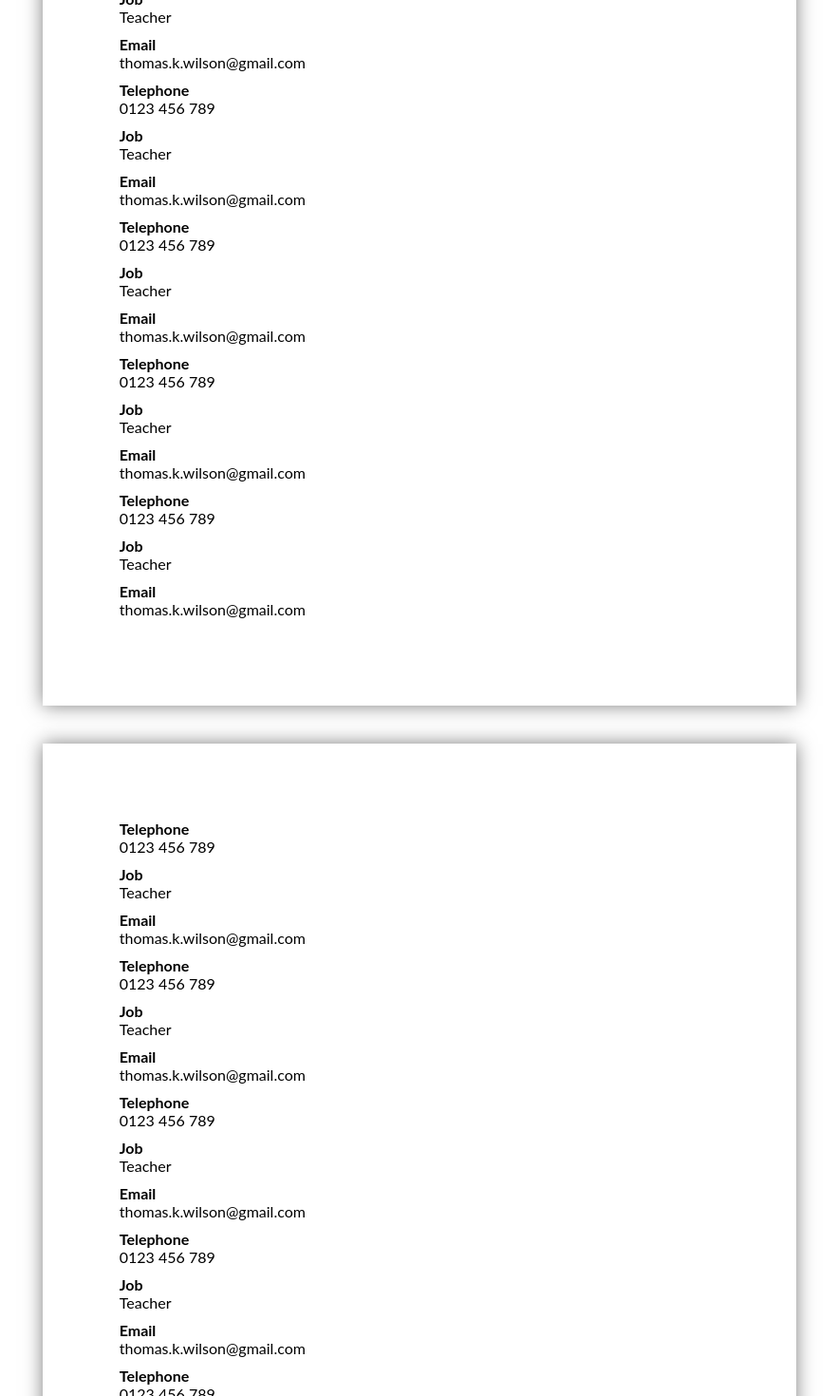
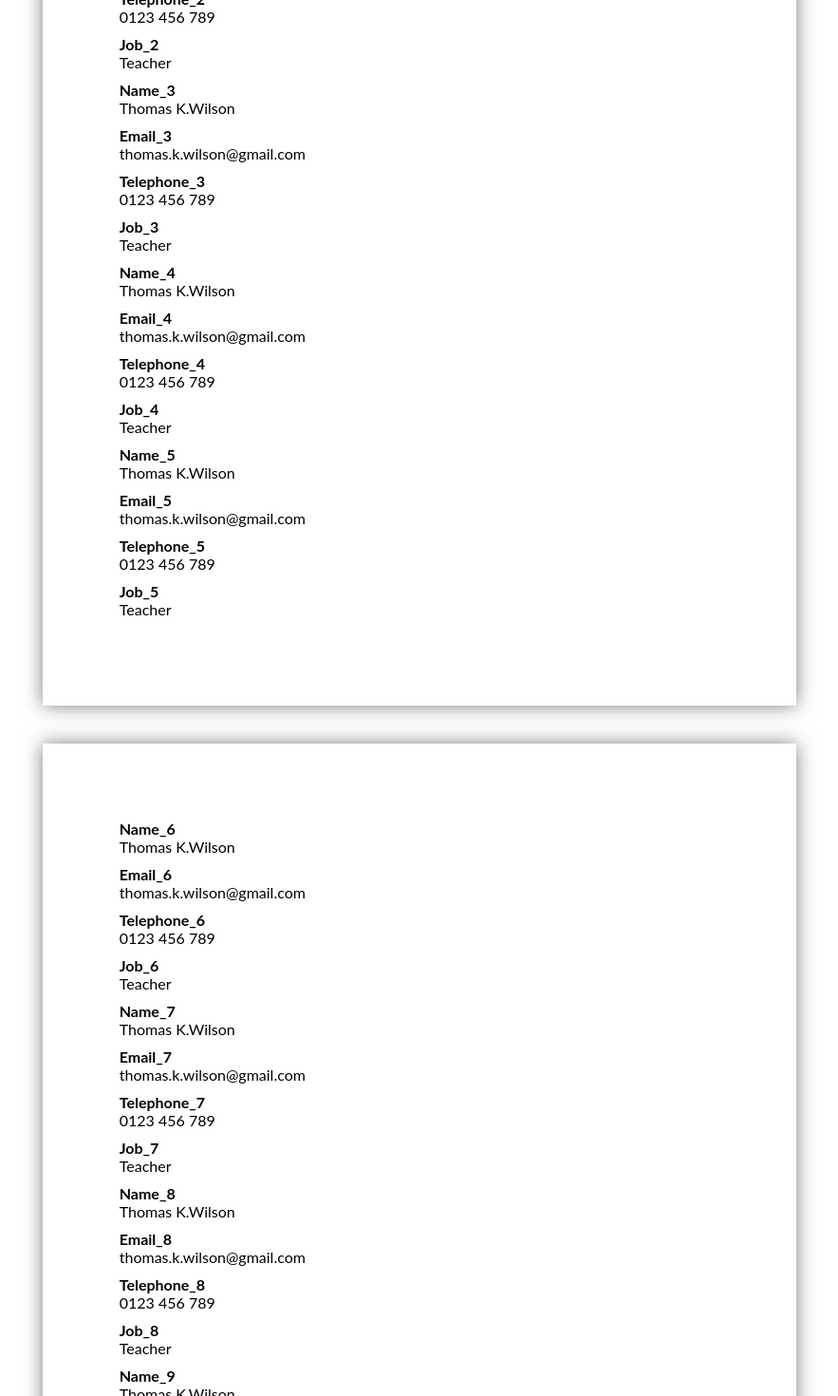
Before and after one commit to vuonghuuthien/Page-in-A4-size-in-Angular-9, an Angular app: page / in a window 1280 px wide. Shown: the part 420-1890 px from the top of the page at 95% size, without its empty margins (198-1081 px from the left). Built offline with nearby package versions, Linux system fonts and the light colour scheme.

Commit message:
Done Simple

```diff
--- a/src/app/app.component.html
+++ b/src/app/app.component.html
@@ -1,13 +1,2 @@
-<div class="container" id="container">
-  <div class="page"
-    [style.height.cm]="sizePage.height"
-    [style.width.cm]="sizePage.width"
-    [style.paddingTop.cm]="paddingPage.top"
-    [style.paddingRight.cm]="paddingPage.right"
-    [style.paddingBottom.cm]="paddingPage.bottom"
-    [style.paddingLeft.cm]="paddingPage.left">
-    <div class="content" id="page-0-content">
-    </div>
-  </div>
-</div>
+<div class="container" id="container"></div>
 <button type="button" class="buttonAdd" (click)="addBlock()">Add Block</button>
--- a/src/app/app.component.scss
+++ b/src/app/app.component.scss
@@ -18,6 +18,7 @@
     font-size: .875rem;
     line-height: 1.5;
     border-radius: .2rem;
+    top: 0;
 }
 .container {
     height: 100%;
--- a/src/app/app.component.ts
+++ b/src/app/app.component.ts
@@ -1,4 +1,4 @@
-import { AfterViewChecked, AfterViewInit, Component, ElementRef, OnInit, ViewEncapsulation } from '@angular/core';
+import { AfterViewInit, Component, ElementRef, OnDestroy, OnInit, ViewEncapsulation } from '@angular/core';
 
 @Component({
   selector: 'app-root',
@@ -6,7 +6,7 @@ import { AfterViewChecked, AfterViewInit, Component, ElementRef, OnInit, ViewEnc
   styleUrls: ['./app.component.scss'],
   encapsulation: ViewEncapsulation.None,
 })
-export class AppComponent implements OnInit, AfterViewInit {
+export class AppComponent implements OnInit, AfterViewInit, OnDestroy {
   sizePage = {
     width: 21, //cm
     height: 29.7 //cm
@@ -20,124 +20,124 @@ export class AppComponent implements OnInit, AfterViewInit {
 
   data = [
     {
-      title: "Name",
+      title: "Name_1",
       value: "Thomas K.Wilson"
     }, {
-      title: "Email",
+      title: "Email_1",
       value: "thomas.k.wilson@gmail.com"
     }, {
-      title: "Telephone",
+      title: "Telephone_1",
       value: "0123 456 789"
     }, {
-      title: "Job",
+      title: "Job_1",
       value: "Teacher"
     }, {
-      title: "Email",
+      title: "Name_2",
+      value: "Thomas K.Wilson"
+    }, {
+      title: "Email_2",
       value: "thomas.k.wilson@gmail.com"
     }, {
-      title: "Telephone",
+      title: "Telephone_2",
       value: "0123 456 789"
     }, {
-      title: "Job",
+      title: "Job_2",
       value: "Teacher"
     }, {
-      title: "Email",
+      title: "Name_3",
+      value: "Thomas K.Wilson"
+    }, {
+      title: "Email_3",
       value: "thomas.k.wilson@gmail.com"
     }, {
-      title: "Telephone",
+      title: "Telephone_3",
       value: "0123 456 789"
     }, {
-      title: "Job",
+      title: "Job_3",
       value: "Teacher"
     }, {
-      title: "Email",
+      title: "Name_4",
+      value: "Thomas K.Wilson"
+    }, {
+      title: "Email_4",
       value: "thomas.k.wilson@gmail.com"
     }, {
-      title: "Telephone",
+      title: "Telephone_4",
       value: "0123 456 789"
     }, {
-      title: "Job",
+      title: "Job_4",
       value: "Teacher"
     }, {
-      title: "Email",
+      title: "Name_5",
+      value: "Thomas K.Wilson"
+    }, {
+      title: "Email_5",
       value: "thomas.k.wilson@gmail.com"
     }, {
-      title: "Telephone",
+      title: "Telephone_5",
       value: "0123 456 789"
     }, {
-      title: "Job",
+      title: "Job_5",
       value: "Teacher"
     }, {
-      title: "Email",
+      title: "Name_6",
+      value: "Thomas K.Wilson"
+    }, {
+      title: "Email_6",
       value: "thomas.k.wilson@gmail.com"
     }, {
-      title: "Telephone",
+      title: "Telephone_6",
       value: "0123 456 789"
     }, {
-      title: "Job",
+      title: "Job_6",
       value: "Teacher"
     }, {
-      title: "Email",
+      title: "Name_7",
+      value: "Thomas K.Wilson"
+    }, {
+      title: "Email_7",
       value: "thomas.k.wilson@gmail.com"
     }, {
-      title: "Telephone",
+      title: "Telephone_7",
       value: "0123 456 789"
     }, {
-      title: "Job",
+      title: "Job_7",
       value: "Teacher"
     }, {
-      title: "Email",
+      title: "Name_8",
+      value: "Thomas K.Wilson"
+    }, {
+      title: "Email_8",
       value: "thomas.k.wilson@gmail.com"
     }, {
-      title: "Telephone",
+      title: "Telephone_8",
       value: "0123 456 789"
     }, {
-      title: "Job",
+      title: "Job_8",
       value: "Teacher"
     }, {
-      title: "Email",
+      title: "Name_9",
+      value: "Thomas K.Wilson"
+    }, {
+      title: "Email_9",
       value: "thomas.k.wilson@gmail.com"
     }, {
-      title: "Telephone",
+      title: "Telephone_9",
       value: "0123 456 789"
     }, {
-      title: "Job",
+      title: "Job_9",
       value: "Teacher"
     }, {
-      title: "Email",
+      title: "Name_10",
+      value: "Thomas K.Wilson"
+    }, {
+      title: "Email_10",
       value: "thomas.k.wilson@gmail.com"
     }, {
-      title: "Telephone",
+      title: "Telephone_10",
       value: "0123 456 789"
     }, {
-      title: "Job",
-      value: "Teacher"
-    }, {
-      title: "Email",
-      value: "thomas.k.wilson@gmail.com"
-    }, {
-      title: "Telephone",
-      value: "0123 456 789"
-    }, {
-      title: "Job",
-      value: "Teacher"
-    }, {
-      title: "Email",
-      value: "thomas.k.wilson@gmail.com"
-    }, {
-      title: "Telephone",
-      value: "0123 456 789"
-    }, {
-      title: "Job",
-      value: "Teacher"
-    }, {
-      title: "Email",
-      value: "thomas.k.wilson@gmail.com"
-    }, {
-      title: "Telephone",
-      value: "0123 456 789"
-    }, {
-      title: "Job",
+      title: "Job_10",
       value: "Teacher"
     }
   ]
@@ -145,7 +145,7 @@ export class AppComponent implements OnInit, AfterViewInit {
   heightPageWithoutPadding = this.convertCmtoPx(this.sizePage.height - (this.paddingPage.top + this.paddingPage.bottom));
   elContainer;
   anchorsBlockValue;
-  pageContent = [[]]; // Ex: [[1, 2, 3], [4, 5]]
+  pageContent = [[]]; // Ex: [[0, 1, 2, 3], [4, 5]]
 
   constructor (private elementRef: ElementRef){
 
@@ -157,11 +157,12 @@ export class AppComponent implements OnInit, AfterViewInit {
 
   ngAfterViewInit() {
     this.elContainer = document.getElementById('container');
+    this.elContainer.innerHTML += this.createHTMLPage(0);
     this.insertListData();
     this.anchorsBlockValue = this.elementRef.nativeElement.querySelectorAll('.block .value');
     this.anchorsBlockValue.forEach((anchor: HTMLAnchorElement) => {
       anchor.addEventListener('input', this.handleAnchorBlockValue)
-    })
+    });
   }
 
   insertListData() {
@@ -194,12 +195,9 @@ export class AppComponent implements OnInit, AfterViewInit {
         html_ListBlock += html_Block;
         elPageContent.innerHTML = html_ListBlock;
       }
-      console.log(elPageContent.offsetHeight);
       iBlock += 1;
     }
     // nodes += `<button type="button" class="buttonAdd" (click)="addBlock()">Add Block</button>`;
-
-
   }
 
   handleAnchorBlockValue = (event: Event) => {
@@ -212,29 +210,49 @@ export class AppComponent implements OnInit, AfterViewInit {
     var elPageContent = anchor.parentElement.parentElement;
     if (elPageContent.offsetHeight > this.heightPageWithoutPadding) {
       if (!this.pageContent[iPage + 1]) {
-        this.elContainer.innerHTML += this.createHTMLPage(iPage);
+        this.elContainer.innerHTML += this.createHTMLPage(iPage + 1);
         this.pageContent[iPage + 1] = [];
       }
       if (this.pageContent[iPage].length == 1) {
         // This is (Height Block == Height Content) > Height Page
+        alert("To be continue ...");
+      } else {
+        while (iPage < this.pageContent.length) {
 
-      } else {
-        var iLastBlock_PageContent = this.pageContent[iPage][this.pageContent[iPage].length - 1];
-        var elLastBlock_PageContent = document.getElementById('page-' + iPage + '-content-block-' + iLastBlock_PageContent);
-        elLastBlock_PageContent.remove();
-        this.pageContent[iPage].pop();
+          var elPageContent = document.getElementById('page-' + iPage + '-content');
+          var iLastBlock_PageContent = this.pageContent[iPage][this.pageContent[iPage].length - 1];
+          var elLastBlock_PageContent = document.getElementById('page-' + iPage + '-content-block-' + iLastBlock_PageContent);
+          elLastBlock_PageContent.remove();
+          this.pageContent[iPage].pop();
 
-        iPage += 1;
-        elLastBlock_PageContent.setAttribute('id', 'page-' + iPage + '-content-block-' + iLastBlock_PageContent);
-        elPageContent = document.getElementById('page-' + iPage + '-content');
-        elPageContent.innerHTML = elLastBlock_PageContent.outerHTML + elPageContent.innerHTML;
-        this.pageContent[iPage].unshift(iLastBlock_PageContent);
+          if (!this.pageContent[iPage + 1]) {
+            this.elContainer.innerHTML += this.createHTMLPage(iPage + 1);
+            this.pageContent[iPage + 1] = [];
+          }
+
+          elLastBlock_PageContent.setAttribute('id', 'page-' + (iPage + 1) + '-content-block-' + iLastBlock_PageContent);
+          var elNextPageContent = document.getElementById('page-' + (iPage + 1) + '-content');
+          elNextPageContent.innerHTML = elLastBlock_PageContent.outerHTML + elNextPageContent.innerHTML;
+          this.pageContent[iPage + 1].unshift(iLastBlock_PageContent);
+
+          if (elPageContent.offsetHeight <= this.heightPageWithoutPadding) {
+            if (elNextPageContent.offsetHeight <= this.heightPageWithoutPadding) {
+              break;
+            } else {
+              iPage += 1;
+            }
+          }
+        }
       }
+      this.anchorsBlockValue = this.elementRef.nativeElement.querySelectorAll('.block .value');
+      this.anchorsBlockValue.forEach((anchor: HTMLAnchorElement) => {
+        anchor.addEventListener('input', this.handleAnchorBlockValue)
+      });
     }
   }
 
   addBlock() {
-
+    alert("To be continue ...");
   }
 
   convertPxToCm(px) {
@@ -267,4 +285,10 @@ export class AppComponent implements OnInit, AfterViewInit {
             </div>`;
   }
 
+  ngOnDestroy() {
+    // Cleanup by removing the event listeners on destroy
+    this.anchorsBlockValue.forEach((anchor: HTMLAnchorElement) => {
+      anchor.removeEventListener('input', this.handleAnchorBlockValue)
+    })
+  }
 }
```
